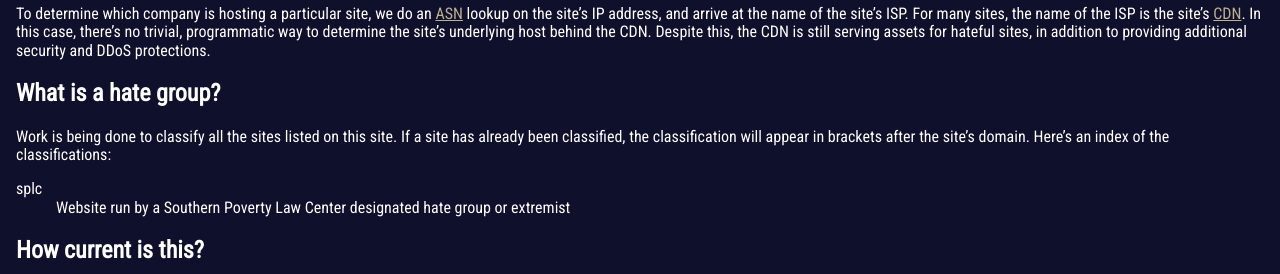
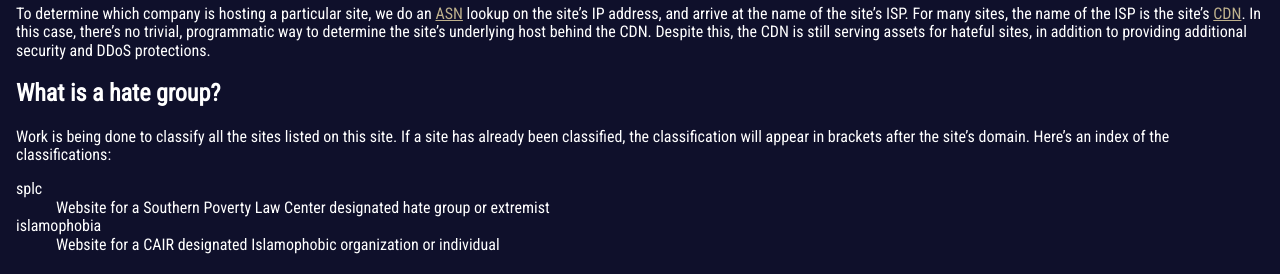
Before and after one commit to frewsxcv/who-hosts-hate, a Python web app: template templates/faqs.html.j2 in a window 1280 px wide. Shown: the part 248-522 px from the top of the page. Run offline with Jinja, Linux system fonts and the light colour scheme; the template is opened without the code that fills it, so the values that code supplies are empty; some libraries are stand-ins or nearby versions.

Commit message:
render islamophobia

```diff
--- a/build.py
+++ b/build.py
@@ -100,7 +100,7 @@
             HateSiteResponseSiteUp
         )
 
-        if classification != 'splc':
+        if classification != 'splc' and classification != 'islamophobia':
             classification = None
 
         isps[isp].append([mask_site(site), is_site_up, classification])
--- a/templates/faqs.html.j2
+++ b/templates/faqs.html.j2
@@ -15,7 +15,9 @@
 
 <dl>
   <dt class="monospace">splc</dt>
-  <dd>Website run by a Southern Poverty Law Center designated hate group or extremist</dd>
+  <dd>Website for a Southern Poverty Law Center designated hate group or extremist</dd>
+  <dt class="monospace">islamophobia</dt>
+  <dd>Website for a CAIR designated Islamophobic organization or individual</dd>
 </dl>
 
 <h2>How current is this?</h2>
```
